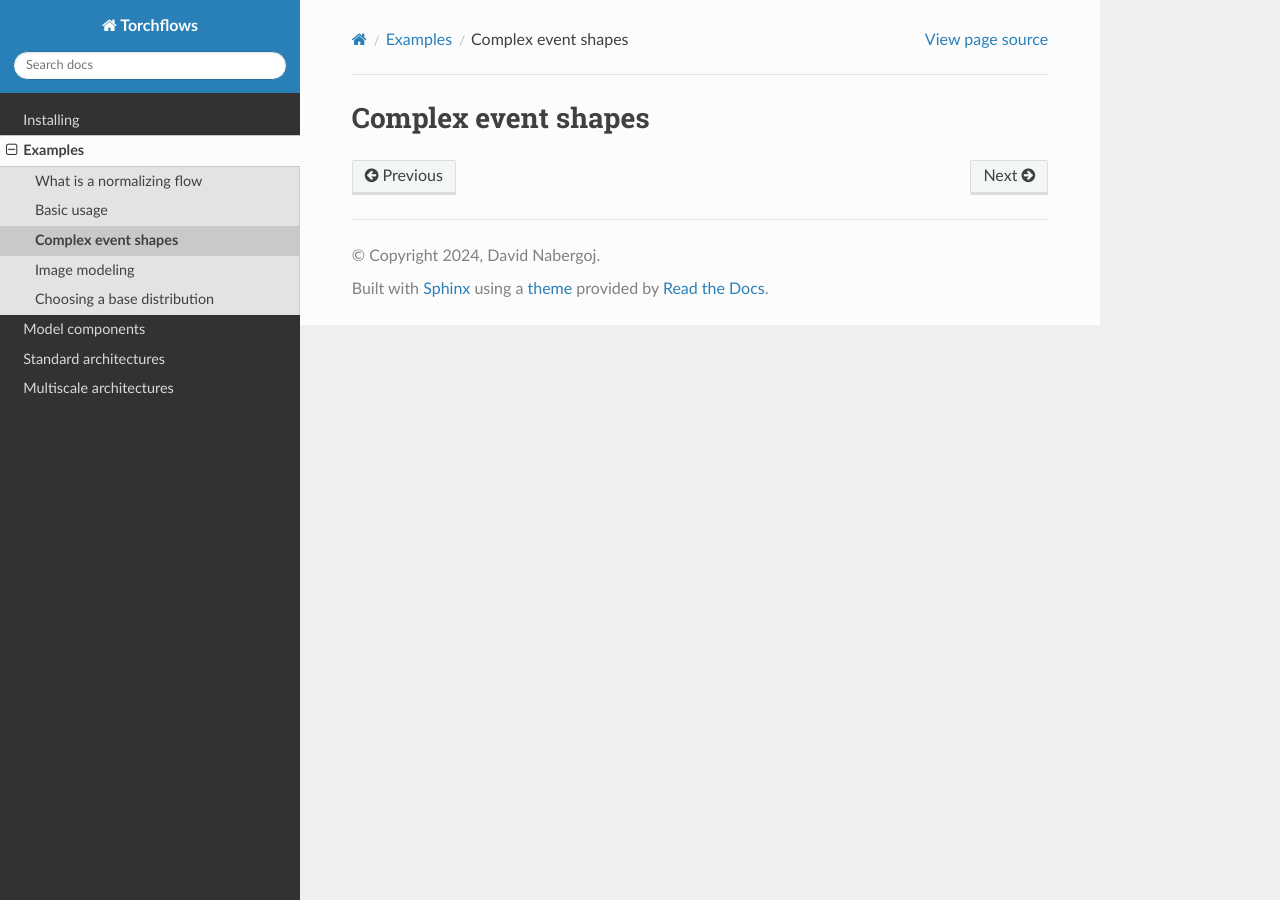
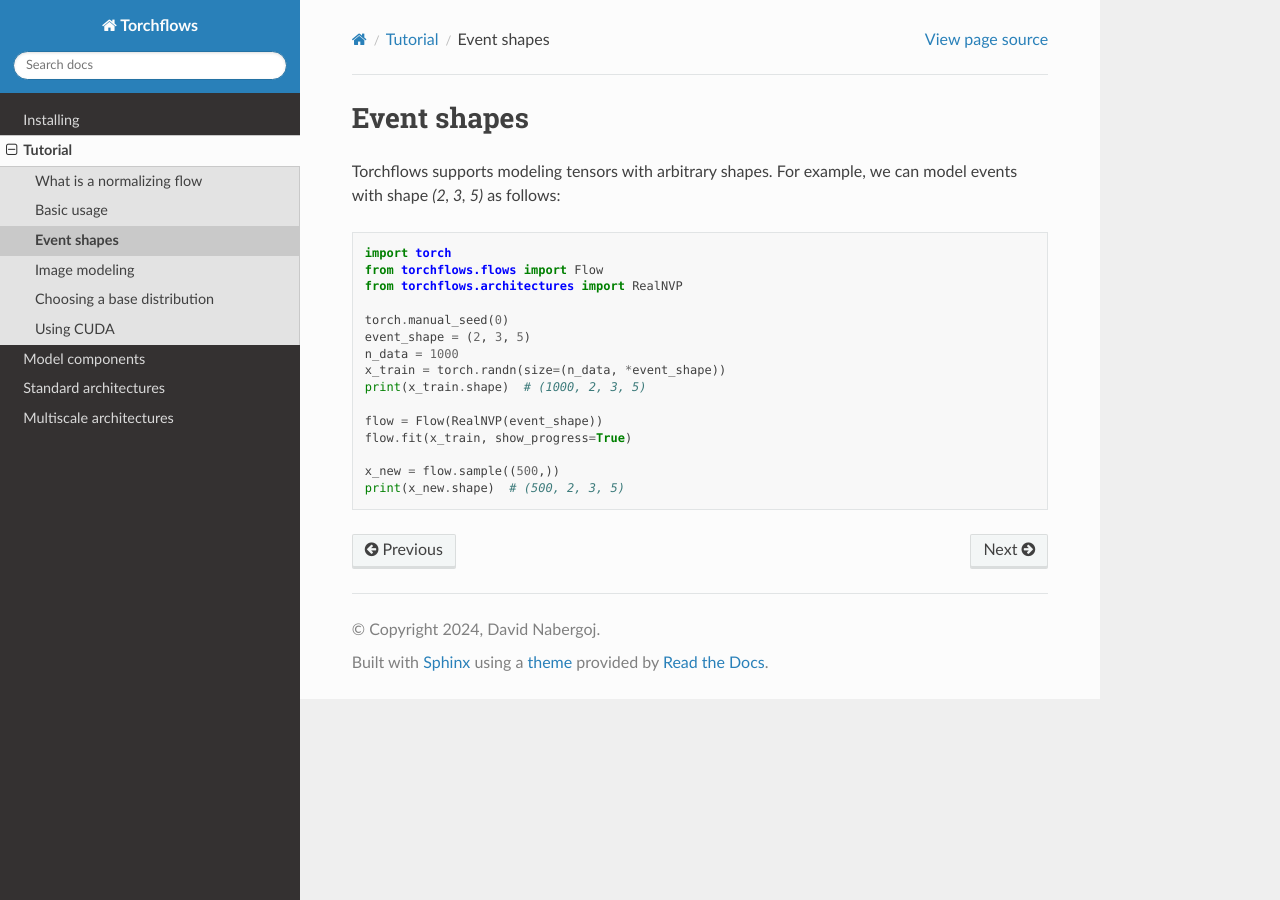
Before and after one commit to davidnabergoj/torchflows, a Sphinx documentation site: the page built from docs/source/guides/event_shapes.rst, in a window 1280 px wide. Built offline with Sphinx 7.4.7 and the Read the Docs theme 2.0.0, drawn with Linux system fonts in a browser that asks for light colours.

Commit message:
Update docs

```diff
--- a/docs/source/guides/event_shapes.rst
+++ b/docs/source/guides/event_shapes.rst
@@ -1,2 +1,22 @@
-Complex event shapes
+Event shapes
 ======================
+
+Torchflows supports modeling tensors with arbitrary shapes. For example, we can model events with shape `(2, 3, 5)` as follows:
+
+.. code-block:: python
+
+    import torch
+    from torchflows.flows import Flow
+    from torchflows.architectures import RealNVP
+
+    torch.manual_seed(0)
+    event_shape = (2, 3, 5)
+    n_data = 1000
+    x_train = torch.randn(size=(n_data, *event_shape))
+    print(x_train.shape)  # (1000, 2, 3, 5)
+
+    flow = Flow(RealNVP(event_shape))
+    flow.fit(x_train, show_progress=True)
+
+    x_new = flow.sample((500,))
+    print(x_new.shape)  # (500, 2, 3, 5)
--- a/docs/source/guides/usage.rst
+++ b/docs/source/guides/tutorial.rst
@@ -1,4 +1,4 @@
-Examples
+Tutorial
 ===========
 
 We provide tutorials and notebooks for typical Torchflows use cases.
@@ -10,3 +10,4 @@ We provide tutorials and notebooks for typical Torchflows use cases.
     event_shapes
     image_modeling
     choosing_base_distributions
+    cuda
--- a/docs/source/index.rst
+++ b/docs/source/index.rst
@@ -31,7 +31,7 @@ Guides
 .. toctree::
 
     guides/installing
-    guides/usage
+    guides/tutorial
 
 API
 ====
```
Also changed, not shown: docs/source/guides/cuda.rst (added, +18 -0 lines), docs/source/guides/image_modeling.rst (+20 -0 lines).
